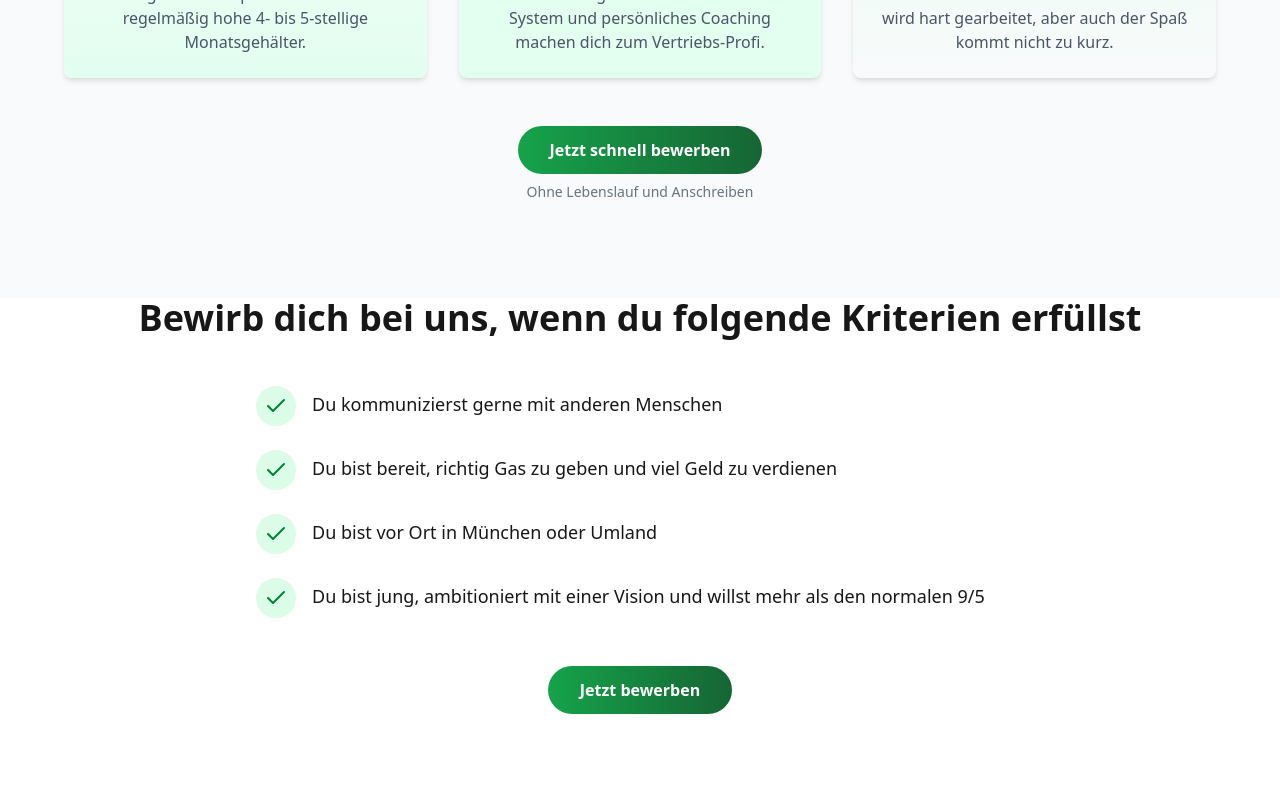
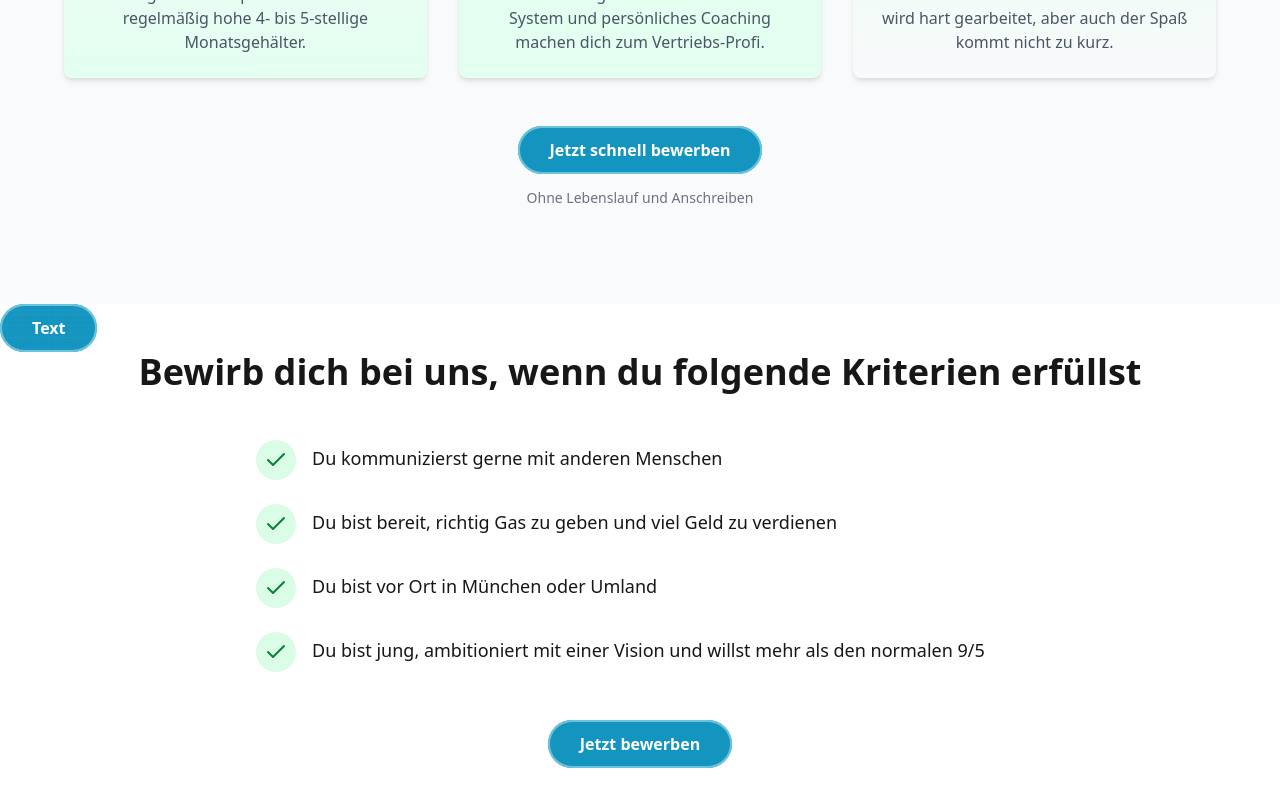
Before and after one commit to mattis-1/sellwell, a Next.js app: page /karriere in a window 1280 px wide. Shown: the part 2340-3140 px from the top of the page. Built offline with nearby package versions, Linux system fonts and the light colour scheme; a web font is replaced by a local one.

Commit message:
fixing some errors

```diff
--- a/src/app/karriere/page.tsx
+++ b/src/app/karriere/page.tsx
@@ -8,12 +8,14 @@ import SellwellRequirements from "@/modules/karriere-lp/components/muss"
 import SellwellExpectations from "@/modules/karriere-lp/components/erwartungen"
 import SellwellTestimonials from "@/modules/karriere-lp/components/testimonials"
 import "@/modules/karriere-lp/styles/karriere-lp-styles.css"
+import Button from "@/modules/karriere-lp/components/button"
 
 export default function SellwellLandingPage() {
     return (
       <div className="sellwell-landing">
         <SellwellHero />
         <SellwellBenefits />
+        <Button>Text</Button>
         <SellwellRequirements />
         <SellwellExpectations />
         <SellwellTestimonials />
--- /dev/null
+++ b/src/modules/karriere-lp/components/button.tsx
@@ -0,0 +1,25 @@
+import { ButtonHTMLAttributes, ReactNode } from 'react';
+import Image from 'next/image';
+
+interface PrimaryButtonProps extends ButtonHTMLAttributes<HTMLButtonElement> {
+  children: ReactNode;
+}
+
+export default function Button({
+  children,
+  ...props
+}: PrimaryButtonProps) {
+  return (
+    <button className="sellwell-btn-primary" {...props}>
+      <span className="sellwell-btn-text">{children}</span>
+
+      <Image
+        src="/button-grid.svg"
+        alt=""
+        fill
+        className="sellwell-btn-pattern"
+        priority
+      />
+    </button>
+  );
+}
--- a/src/modules/karriere-lp/components/formular.tsx
+++ b/src/modules/karriere-lp/components/formular.tsx
@@ -269,14 +269,14 @@ const Formular = () => {
       };
 
       // Make the API call
-      const response = await fetch('/api/bewerber/kampagne1/route', {
+      const response = await fetch('/api/bewerber/kampagne1', {
         method: 'POST',
         headers: { 'Content-Type': 'application/json' },
         body: JSON.stringify(submissionData),
       });
 
       if (!response.ok) {
-        throw new Error('Server responded with an error');
+        throw new Error(`Server responded with an error: ${response.status}`);
       }
 
       // Process the response (not storing in unused variable)
--- a/src/modules/karriere-lp/styles/karriere-lp-styles.css
+++ b/src/modules/karriere-lp/styles/karriere-lp-styles.css
@@ -41,18 +41,43 @@
     font-family: "Mazard Medium", system-ui, sans-serif;
   }
 
-  /* Button styles */
   .sellwell-btn-primary {
-    background-image: linear-gradient(to right, #16a34a, #166534);
-    color: white;
+    position: relative;           /* establish stacking context */
+    overflow: hidden;             /* clip the inner shadow & svg */
+    background-color: #1395C0;    /* your main button color */
+    color: #fff;                  /* white text */
     font-weight: 700;
     padding: 0.75rem 2rem;
     border-radius: 9999px;
-    transition: all 300ms;
+    transition: box-shadow 300ms, transform 150ms;
+    /* inset “border” shadow */
+    box-shadow: inset 0 0 0 2px #6BC3DC;
   }
 
+  /* the SVG pattern overlay */
+  .sellwell-btn-pattern {
+    position: absolute;
+    inset: 0;                     /* top:0; right:0; bottom:0; left:0 */
+    width: 100%;
+    height: 100%;
+    object-fit: cover;            /* ensure it fills the button */
+    opacity: 0.1;                 /* low-opacity grid */
+    pointer-events: none;         /* don’t block clicks */
+    z-index: 0;                   /* behind the text */
+  }
+
+  /* wrap your text so it sits above the SVG */
+  .sellwell-btn-text {
+    position: relative;
+    z-index: 1;
+  }
+
+  /* hover / focus / active states */
   .sellwell-btn-primary:hover {
-    box-shadow: 0 10px 15px -3px rgba(134, 239, 172, 0.3);
+    /* keep your inset border, add a soft drop-shadow */
+    box-shadow:
+      inset 0 0 0 2px #6BC3DC,
+      0 6px 12px rgba(0, 0, 0, 0.15);
   }
 
   .sellwell-btn-primary:active {
@@ -61,7 +86,10 @@
 
   .sellwell-btn-primary:focus {
     outline: none;
-    box-shadow: 0 0 0 2px #22c55e, 0 0 0 4px white;
+    /* glow in your accent color, ringed by white */
+    box-shadow:
+      0 0 0 3px #6BC3DC,
+      0 0 0 6px white;
   }
 
   .sellwell-btn-secondary {
```
